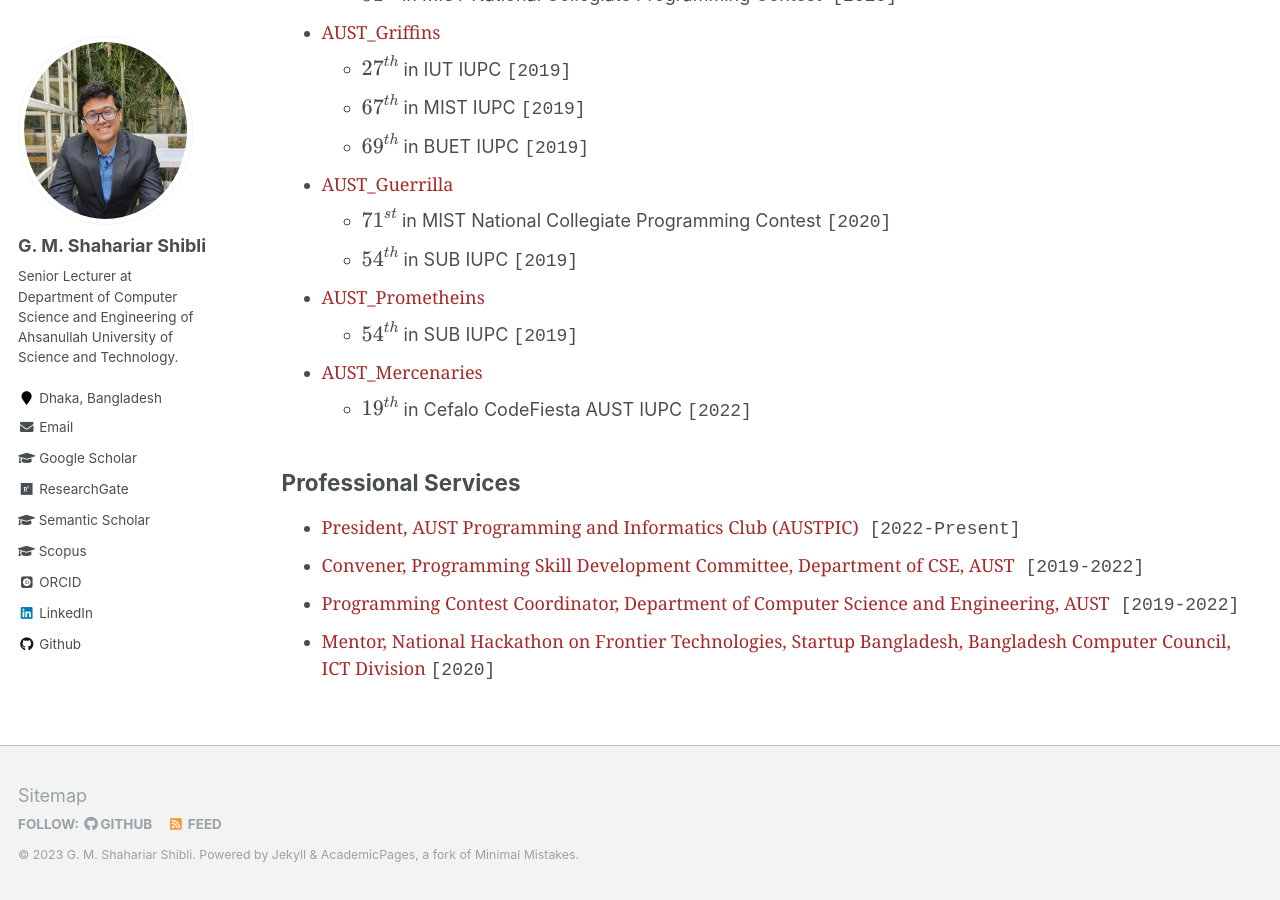
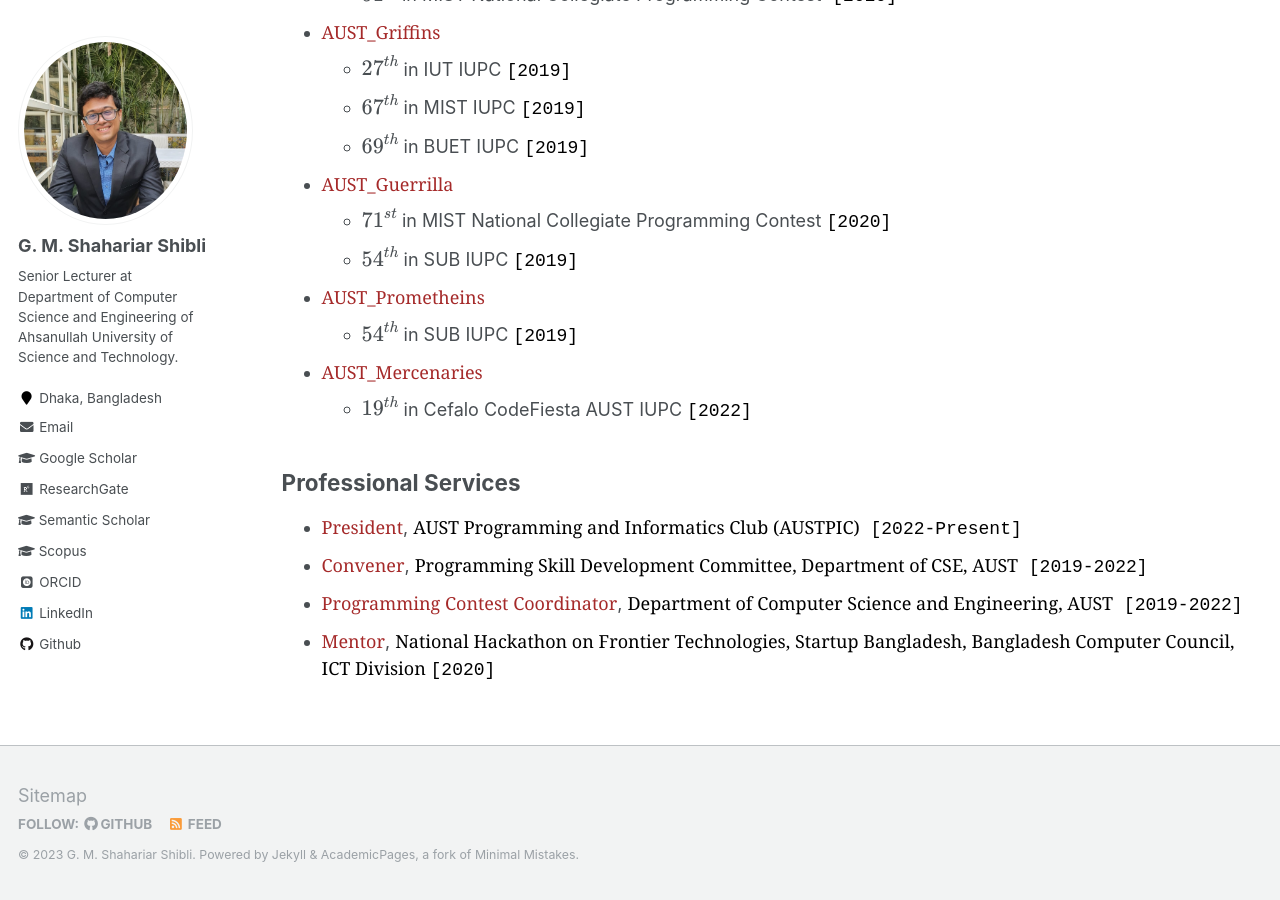
Before and after one commit to shahariar-shibli/shahariar-shibli.github.io, a Jekyll site: the page built from _pages/programming.md, in a window 1280 px wide and 900 px high, scrolled down 1680 px. Built offline with Jekyll 4.4.1, drawn with Linux system fonts in a browser that asks for light colours; some web fonts are replaced; formulas are drawn with MathJax 3.

Commit message:
Update programming.md

```diff
--- a/_pages/programming.md
+++ b/_pages/programming.md
@@ -6,63 +6,63 @@
 ---
 
 ## Problem Solving
-+ <span style="color:brown;font-family:Georgia;">Codeforces: </span> [zexon](https://codeforces.com/profile/zexon)<span style="font-family:Courier New">  [Maximum ratings: $1715$]</span>
-+ <span style="color:brown;font-family:Georgia;">Codechef: </span> [zexon](https://www.codechef.com/users/zexon)<span style="font-family:Courier New">  [Maximum ratings: $1847$]</span>
-+ <span style="color:brown;font-family:Georgia;">HackerRank: </span> [zexon](https://www.hackerrank.com/zexon?hr_r=1)<span style="font-family:Courier New">  [Maximum ratings: $1842$]</span>
-+ <span style="color:brown;font-family:Georgia;">UVA Online Judge: </span> [Shibli007](https://uhunt.onlinejudge.org/id/659594)<span style="font-family:Courier New">  [Problems solved: $418$]</span>
-+ <span style="color:brown;font-family:Georgia;">Virtual Judge: </span> [Artem_](https://vjudge.net/user/Artem_)<span style="font-family:Courier New">  [Problems solved: $215$]</span>
-+ <span style="color:brown;font-family:Georgia;">LightOJ: </span> [sshibli745](https://lightoj.com/user/sshibli745)<span style="font-family:Courier New">  [Problems solved: $104$]</span>
-+ <span style="color:brown;font-family:Georgia;">Sphere Online Judge: </span> [zexon](https://www.spoj.com/users/zexon/)<span style="font-family:Courier New">  [Problems solved: $34$]</span>
++ <span style="color:brown;font-family:Georgia;">Codeforces: </span> [zexon](https://codeforces.com/profile/zexon)<span style="font-family:Courier New;color:black;">  [Maximum ratings: $1715$]</span>
++ <span style="color:brown;font-family:Georgia;">Codechef: </span> [zexon](https://www.codechef.com/users/zexon)<span style="font-family:Courier New;color:black;">  [Maximum ratings: $1847$]</span>
++ <span style="color:brown;font-family:Georgia;">HackerRank: </span> [zexon](https://www.hackerrank.com/zexon?hr_r=1)<span style="font-family:Courier New;color:black;">  [Maximum ratings: $1842$]</span>
++ <span style="color:brown;font-family:Georgia;">UVA Online Judge: </span> [Shibli007](https://uhunt.onlinejudge.org/id/659594)<span style="font-family:Courier New;color:black;">  [Problems solved: $418$]</span>
++ <span style="color:brown;font-family:Georgia;">Virtual Judge: </span> [Artem_](https://vjudge.net/user/Artem_)<span style="font-family:Courier New;color:black;">  [Problems solved: $215$]</span>
++ <span style="color:brown;font-family:Georgia;">LightOJ: </span> [sshibli745](https://lightoj.com/user/sshibli745)<span style="font-family:Courier New;color:black;">  [Problems solved: $104$]</span>
++ <span style="color:brown;font-family:Georgia;">Sphere Online Judge: </span> [zexon](https://www.spoj.com/users/zexon/)<span style="font-family:Courier New;color:black;">  [Problems solved: $34$]</span>
 + <span style="color:brown;font-family:Georgia;">StopStalk profile: </span> [zexon](https://www.stopstalk.com/user/profile/zexon)
 
 
 ## Programming Contest
-+ <span style="color:brown;font-family:Georgia;">ACM ICPC Dhaka Regional 2016 -</span> Team: [AUST_angurFolTok](https://algo.codemarshal.org/contests/ICPCDH2016/standings)<span style="font-family:Courier New"> - [Place: $30^{th}$]</span>
-+ <span style="color:brown;font-family:Georgia;">ACM ICPC Dhaka Regional 2017 -</span> Team: [</AUST_angurFolTok>](https://algo.codemarshal.org/contests/icpc-dhaka-17/standings)<span style="font-family:Courier New"> - [Place: $37^{th}$]</span>
-+ <span style="color:brown;font-family:Georgia;">SUB IUPC 2017 -</span> Team: [AUST_angurFolTok](https://toph.co/c/sub-inter-2017/standings)<span style="font-family:Courier New"> - [Place: $23^{rd}$]</span>
-+ <span style="color:brown;font-family:Georgia;">BUET CSE DAY IUPC 2016 -</span> Team: [AUST_angurFolTok](https://algo.codemarshal.org/contests/buet-iupc-2016/standings)<span style="font-family:Courier New"> - [Place: $36^{th}$]</span>
-+ <span style="color:brown;font-family:Georgia;">AB Bank IUT 8th ICT Fest 2016 -</span> Team: [AUST_angurFolTok](https://toph.co/c/iut-ict-fest-8/standings)<span style="font-family:Courier New"> - [Place: $37^{th}$]</span>
-+ <span style="color:brown;font-family:Georgia;">Intra AUST Programming Contest 2016 -</span> Team: [dhoa_TulsiPata](https://toph.co/c/aust-intra-fall-2016/standings)<span style="font-family:Courier New"> - [Place: $1^{st}$]</span>
-+ <span style="color:brown;font-family:Georgia;">Intra AUST Programming Contest Spring 2015 -</span> Team: [Mad_Magicians]()<span style="font-family:Courier New"> - [Place: $2^{nd}$]</span>
-+ <span style="color:brown;font-family:Georgia;">Intra AUST Programming Contest Fall 2015 -</span> Team: [Anonymous]()<span style="font-family:Courier New"> - [Place: $2^{nd}$]</span>
++ <span style="color:brown;font-family:Georgia;">ACM ICPC Dhaka Regional 2016 -</span> Team: [AUST_angurFolTok](https://algo.codemarshal.org/contests/ICPCDH2016/standings)<span style="font-family:Courier New;color:black;"> - [Place: $30^{th}$]</span>
++ <span style="color:brown;font-family:Georgia;">ACM ICPC Dhaka Regional 2017 -</span> Team: [</AUST_angurFolTok>](https://algo.codemarshal.org/contests/icpc-dhaka-17/standings)<span style="font-family:Courier New;color:black;"> - [Place: $37^{th}$]</span>
++ <span style="color:brown;font-family:Georgia;">SUB IUPC 2017 -</span> Team: [AUST_angurFolTok](https://toph.co/c/sub-inter-2017/standings)<span style="font-family:Courier New;color:black;"> - [Place: $23^{rd}$]</span>
++ <span style="color:brown;font-family:Georgia;">BUET CSE DAY IUPC 2016 -</span> Team: [AUST_angurFolTok](https://algo.codemarshal.org/contests/buet-iupc-2016/standings)<span style="font-family:Courier New;color:black;"> - [Place: $36^{th}$]</span>
++ <span style="color:brown;font-family:Georgia;">AB Bank IUT 8th ICT Fest 2016 -</span> Team: [AUST_angurFolTok](https://toph.co/c/iut-ict-fest-8/standings)<span style="font-family:Courier New;color:black;"> - [Place: $37^{th}$]</span>
++ <span style="color:brown;font-family:Georgia;">Intra AUST Programming Contest 2016 -</span> Team: [dhoa_TulsiPata](https://toph.co/c/aust-intra-fall-2016/standings)<span style="font-family:Courier New;color:black;"> - [Place: $1^{st}$]</span>
++ <span style="color:brown;font-family:Georgia;">Intra AUST Programming Contest Spring 2015 -</span> Team: [Mad_Magicians]()<span style="font-family:Courier New;color:black;"> - [Place: $2^{nd}$]</span>
++ <span style="color:brown;font-family:Georgia;">Intra AUST Programming Contest Fall 2015 -</span> Team: [Anonymous]()<span style="font-family:Courier New;color:black;"> - [Place: $2^{nd}$]</span>
 
 ## Problem Setter & Judge
-+ <span style="color:brown;font-family:Georgia;">Intra Aust Programming Contest</span><span style="font-family:Courier New"> [Spring 2020]</span>
-+ <span style="color:brown;font-family:Georgia;">AUST Game of Codes</span><span style="font-family:Courier New"> [Fall 2019]</span>
-+ <span style="color:brown;font-family:Georgia;">CodeWare Intra AUST Programming Contest</span><span style="font-family:Courier New"> [Spring 2019]</span>
-+ <span style="color:brown;font-family:Georgia;">Intra Aust Programming Contest</span><span style="font-family:Courier New"> [Fall 2018]</span>
-+ <span style="color:brown;font-family:Georgia;">CodeWare Intra AUST Programming Contest</span><span style="font-family:Courier New"> [Spring 2018]</span>
++ <span style="color:brown;font-family:Georgia;">Intra Aust Programming Contest</span><span style="font-family:Courier New;color:black;"> [Spring 2020]</span>
++ <span style="color:brown;font-family:Georgia;">AUST Game of Codes</span><span style="font-family:Courier New;color:black;"> [Fall 2019]</span>
++ <span style="color:brown;font-family:Georgia;">CodeWare Intra AUST Programming Contest</span><span style="font-family:Courier New;color:black;"> [Spring 2019]</span>
++ <span style="color:brown;font-family:Georgia;">Intra Aust Programming Contest</span><span style="font-family:Courier New;color:black;"> [Fall 2018]</span>
++ <span style="color:brown;font-family:Georgia;">CodeWare Intra AUST Programming Contest</span><span style="font-family:Courier New;color:black;"> [Spring 2018]</span>
 
 ## Programming Contest Trainer
-+ <span style="color:brown;font-family:Georgia;">ACM Lab 01, Department of CSE, AUST  </span><span style="font-family:Courier New">[2019-2022]</span>
-+ <span style="color:brown;font-family:Georgia;">ACM Lab 02, Department of CSE, AUST  </span><span style="font-family:Courier New">[2019-2022]</span>
++ <span style="color:brown;font-family:Georgia;">ACM Lab 01, Department of CSE, AUST  </span><span style="font-family:Courier New;color:black;">[2019-2022]</span>
++ <span style="color:brown;font-family:Georgia;">ACM Lab 02, Department of CSE, AUST  </span><span style="font-family:Courier New;color:black;">[2019-2022]</span>
 
 ## Programming Contest Coach
 + <span style="color:brown;font-family:Georgia;">AUST_Onsluaght</span>
-	- <span>$31^{st}$ in RUET CSE Fest</span><span style="font-family:Courier New"> [2022]</span>
-	- <span>$29^{th}$ in ICPC Asia Dhaka Regional Contest</span><span style="font-family:Courier New"> [2021]</span>
-	- <span>$23^{rd}$ in ICPC Asia Dhaka Regional Contest</span><span style="font-family:Courier New"> [2020]</span>
-	- <span>$20^{th}$ in ICPC Dhaka Regional Online Preliminary Contest</span><span style="font-family:Courier New"> [2020]</span>
-	- <span>$4^{th}$ in EDU Inter University Programming Contest</span><span style="font-family:Courier New"> [2020]</span>
-	- <span>$51^{st}$ in MIST National Collegiate Programming Contest</span><span style="font-family:Courier New"> [2020]</span>
+	- <span>$31^{st}$ in RUET CSE Fest</span><span style="font-family:Courier New;color:black;"> [2022]</span>
+	- <span>$29^{th}$ in ICPC Asia Dhaka Regional Contest</span><span style="font-family:Courier New;color:black;"> [2021]</span>
+	- <span>$23^{rd}$ in ICPC Asia Dhaka Regional Contest</span><span style="font-family:Courier New;color:black;"> [2020]</span>
+	- <span>$20^{th}$ in ICPC Dhaka Regional Online Preliminary Contest</span><span style="font-family:Courier New;color:black;"> [2020]</span>
+	- <span>$4^{th}$ in EDU Inter University Programming Contest</span><span style="font-family:Courier New;color:black;"> [2020]</span>
+	- <span>$51^{st}$ in MIST National Collegiate Programming Contest</span><span style="font-family:Courier New;color:black;"> [2020]</span>
 
 + <span style="color:brown;font-family:Georgia;">AUST_Griffins</span>
-	- $27^{th}$ in IUT IUPC <span style="font-family:Courier New"> [2019]</span>
-	- $67^{th}$ in MIST IUPC <span style="font-family:Courier New"> [2019]</span>
-	- $69^{th}$ in BUET IUPC <span style="font-family:Courier New"> [2019]</span>
+	- $27^{th}$ in IUT IUPC <span style="font-family:Courier New;color:black;"> [2019]</span>
+	- $67^{th}$ in MIST IUPC <span style="font-family:Courier New;color:black;"> [2019]</span>
+	- $69^{th}$ in BUET IUPC <span style="font-family:Courier New;color:black;"> [2019]</span>
 
 + <span style="color:brown;font-family:Georgia;">AUST_Guerrilla</span>
-	- $71^{st}$ in MIST National Collegiate Programming Contest <span style="font-family:Courier New"> [2020]</span>
-	- $54^{th}$ in SUB IUPC <span style="font-family:Courier New"> [2019]</span>
+	- $71^{st}$ in MIST National Collegiate Programming Contest <span style="font-family:Courier New;color:black;"> [2020]</span>
+	- $54^{th}$ in SUB IUPC <span style="font-family:Courier New;color:black;"> [2019]</span>
 
 + <span style="color:brown;font-family:Georgia;">AUST_Prometheins</span>
-	- $54^{th}$ in SUB IUPC <span style="font-family:Courier New"> [2019]</span>
+	- $54^{th}$ in SUB IUPC <span style="font-family:Courier New;color:black;"> [2019]</span>
 
 + <span style="color:brown;font-family:Georgia;">AUST_Mercenaries</span>
-	- $19^{th}$ in Cefalo CodeFiesta AUST IUPC <span style="font-family:Courier New"> [2022]</span>
+	- $19^{th}$ in Cefalo CodeFiesta AUST IUPC <span style="font-family:Courier New;color:black;"> [2022]</span>
 
 ## Professional Services
-+ <span style="color:brown;font-family:Georgia;">President, AUST Programming and Informatics Club (AUSTPIC)</span><span style="font-family:Courier New">  [2022-Present]</span>
-+ <span style="color:brown;font-family:Georgia;">Convener, Programming Skill Development Committee, Department of CSE, AUST</span><span style="font-family:Courier New">  [2019-2022]</span>
-+ <span style="color:brown;font-family:Georgia;">Programming Contest Coordinator, Department of Computer Science and Engineering, AUST</span><span style="font-family:Courier New">  [2019-2022]</span>
-+ <span style="color:brown;font-family:Georgia;">Mentor, National Hackathon on Frontier Technologies, Startup Bangladesh, Bangladesh Computer Council, ICT Division </span><span style="font-family:Courier New">  [2020]</span>
++ <span style="color:brown;font-family:Georgia;">President</span>, <span style="color:black;font-family:Georgia;">AUST Programming and Informatics Club (AUSTPIC)</span><span style="font-family:Courier New;color:black;">  [2022-Present]</span>
++ <span style="color:brown;font-family:Georgia;">Convener</span>, <span style="color:black;font-family:Georgia;">Programming Skill Development Committee, Department of CSE, AUST</span><span style="font-family:Courier New;color:black;">  [2019-2022]</span>
++ <span style="color:brown;font-family:Georgia;">Programming Contest Coordinator</span>, <span style="color:black;font-family:Georgia;">Department of Computer Science and Engineering, AUST</span><span style="font-family:Courier New;color:black;">  [2019-2022]</span>
++ <span style="color:brown;font-family:Georgia;">Mentor</span>, <span style="color:black;font-family:Georgia;">National Hackathon on Frontier Technologies, Startup Bangladesh, Bangladesh Computer Council, ICT Division </span><span style="font-family:Courier New;color:black;">  [2020]</span>
```
